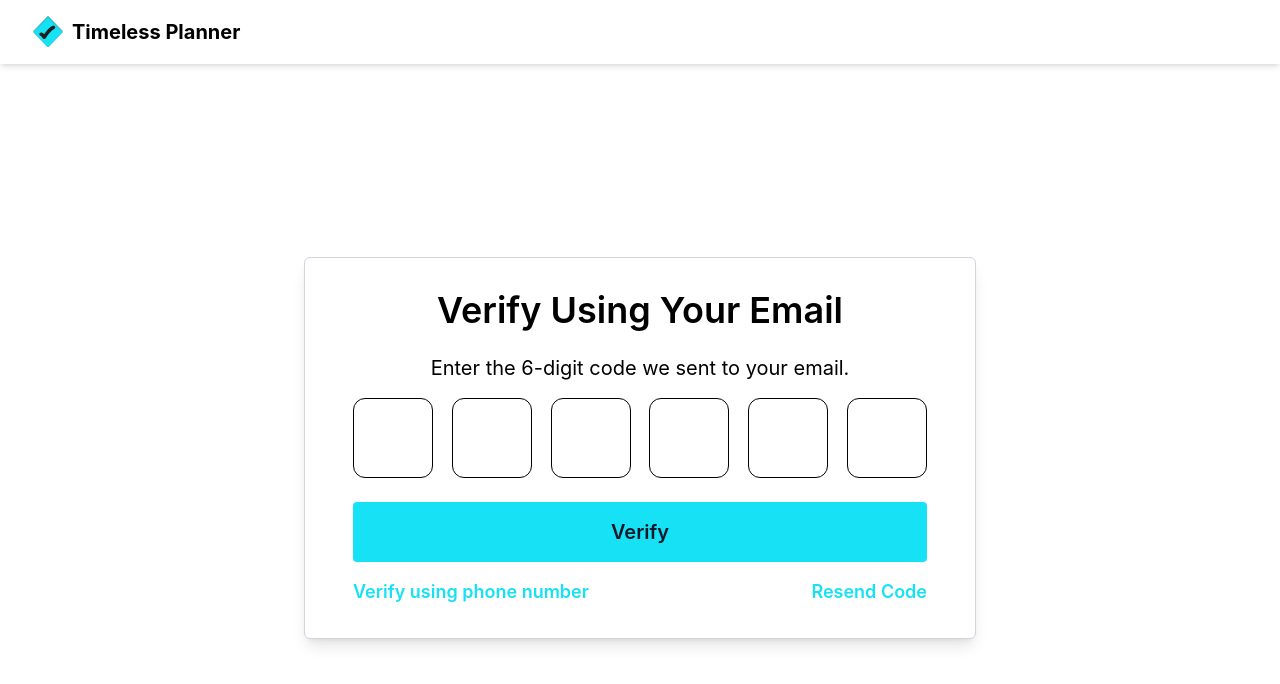
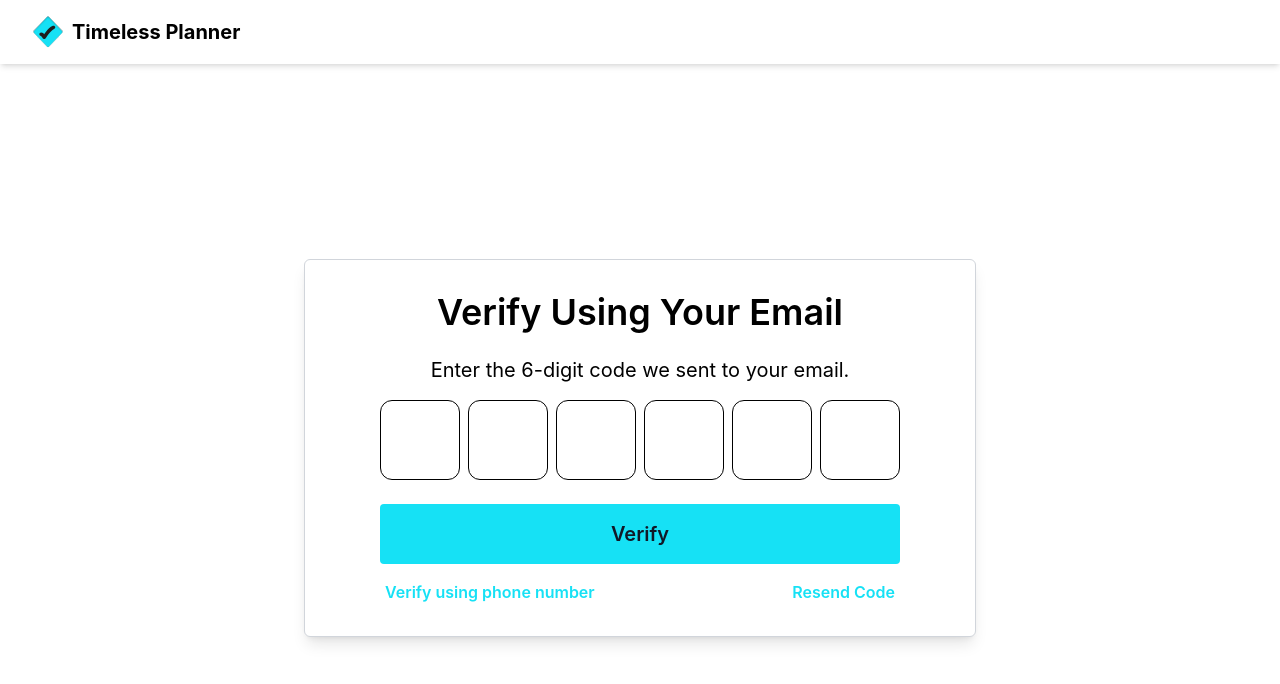
Before and after one commit to kingieX/timeless-event, a React (Vite) app: page /verification in a window 1280 px wide. Shown: the top 684 px of the page. Built offline with nearby package versions, Linux system fonts and the light colour scheme.

Commit message:
Update: adjustment on mobile view for the verification page

```diff
--- a/src/pages/Verification.jsx
+++ b/src/pages/Verification.jsx
@@ -88,7 +88,7 @@ const VerificationPage = () => {
       </div>
 
       <div className="flex justify-center items-center lg:min-h-screen">
-        <div className="bg-white py-8 lg:px-12 px-8 lg:border m-8 border-gray lg:shadow-lg rounded-md w-full max-w-md md:max-w-lg lg:max-w-2xl lg:mt-0 mt-20">
+        <div className="flex flex-col justify-center items-center bg-white py-8 lg:px-12 px-8 lg:border m-8 border-gray lg:shadow-lg rounded-md w-full max-w-md md:max-w-lg lg:max-w-2xl lg:mt-0 mt-20">
           <h2 className="text-2xl md:text-3xl lg:text-4xl font-semibold text-center lg:mb-6 mb-2">
             {verificationMethod === 'email'
               ? 'Verify Using Your Email'
@@ -126,11 +126,11 @@ const VerificationPage = () => {
           </form>
 
           {/* Options */}
-          <div className="flex flex-row-reverse justify-between">
+          <div className="w-full flex flex-row-reverse justify-between lg:px-8">
             <div className="text-center mt-4">
               <button
                 onClick={handleResendCode}
-                className={`text-primary hover:underline focus:outline-none text-xs font-semibold md:text-base lg:text-lg ${
+                className={`text-primary hover:underline focus:outline-none text-xs font-semibold md:text-base lg:text-md ${
                   isResending || resendTimeout > 0
                     ? 'text-gray-400 cursor-not-allowed'
                     : ''
@@ -148,14 +148,14 @@ const VerificationPage = () => {
               {verificationMethod === 'email' ? (
                 <button
                   onClick={switchToPhoneVerification}
-                  className="text-primary hover:underline focus:outline-none text-xs font-semibold md:text-base lg:text-lg"
+                  className="text-primary hover:underline focus:outline-none text-xs font-semibold md:text-base lg:text-md"
                 >
                   Verify using phone number
                 </button>
               ) : (
                 <button
                   onClick={switchToEmailVerification}
-                  className="text-primary hover:underline focus:outline-none text-xs font-semibold md:text-base lg:text-lg"
+                  className="text-primary hover:underline focus:outline-none text-xs font-semibold md:text-base lg:text-md"
                 >
                   Verify using email
                 </button>
```
